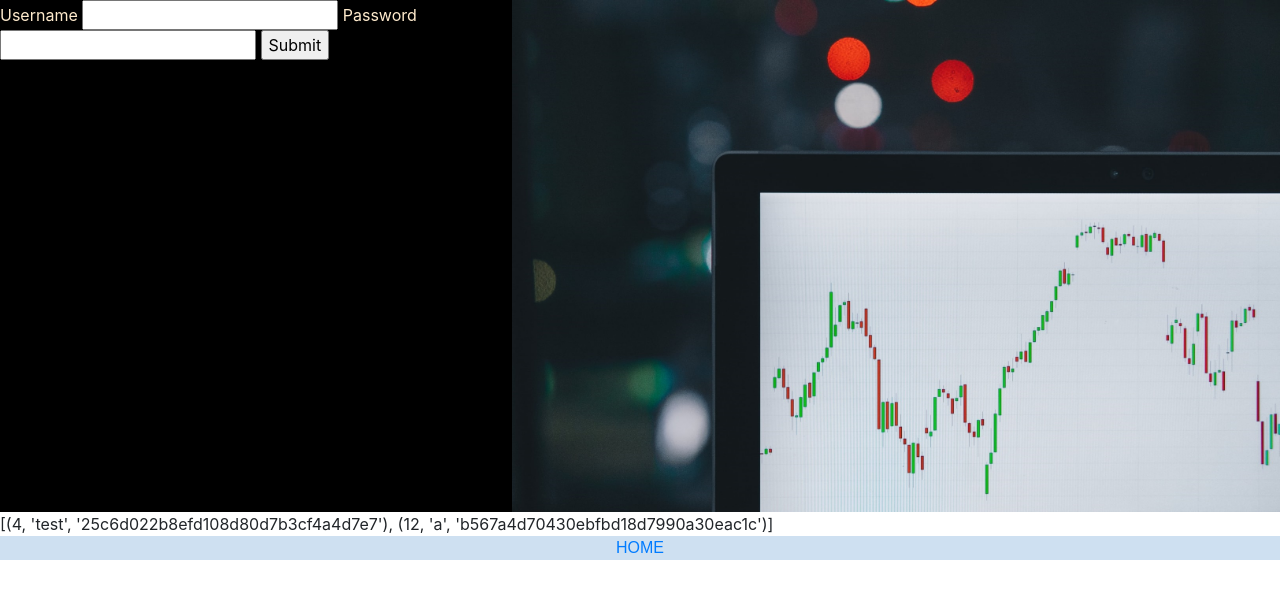
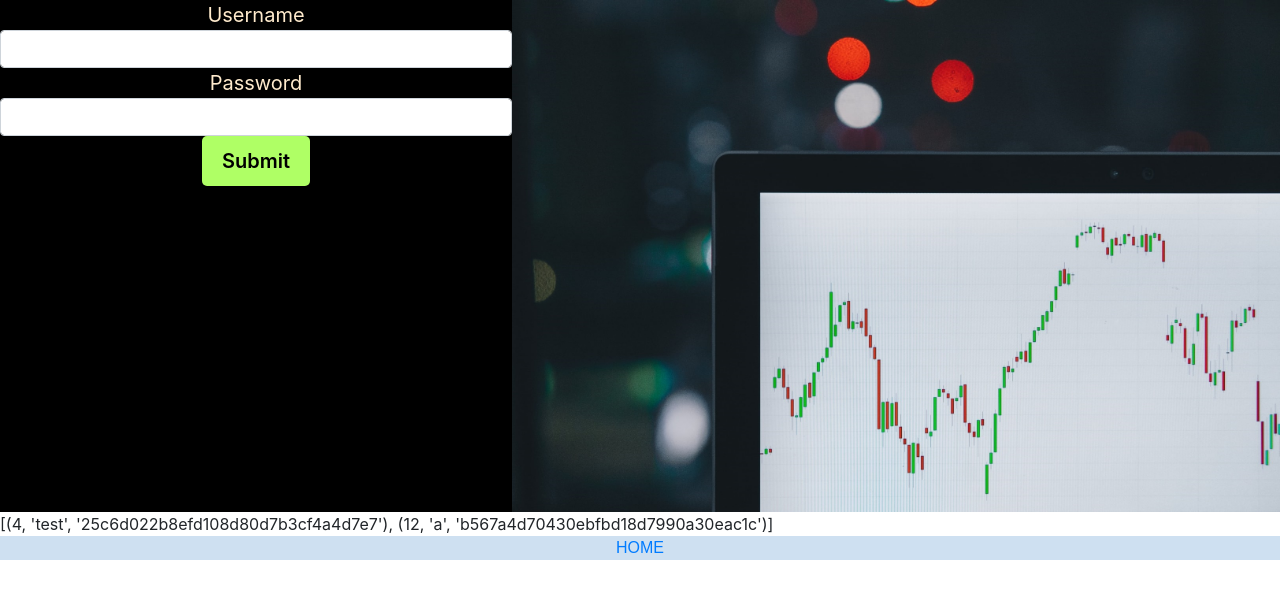
Before and after one commit to lucasdpau/stockfeels, a Flask app: page / in a window 1280 px wide. Shown: the part 152-751 px from the top of the page. Run offline with Flask 2, Linux system fonts and the light colour scheme; data comes from the database, SQL or seed files in the repository; both versions use the stored data as it was after the commit; some libraries are stand-ins or nearby versions.

Commit message:
modified entry datetime to conform with standards. profile has links to transaction details TODO. made login button look better

```diff
--- a/app.py
+++ b/app.py
@@ -70,9 +70,7 @@ def get_register():
         if not request.form.get("password") == request.form.get("confirm_password"):
             return "Passwords did not match"
         submitted_username, submitted_pass = request.form.get("username"), request.form.get("password")
-        #register functions returns bool depending on if theres a duplicate username
-
-        #successfully register!
+        #register functions returns bool depending on if theres a duplicate username, so True if name is available
         if functions.register(submitted_username, submitted_pass):
             #auto login after registering
             session["user_id"] = str(functions.get_user_id(submitted_username))
--- a/functions.py
+++ b/functions.py
@@ -124,7 +124,7 @@ def get_users_transactions(userid):
 def get_entry_datetime():
     connect = sqlite3.connect(DATABASE)
     db = connect.cursor()
-    db.execute("SELECT datetime('now')")
+    db.execute("SELECT strftime('%Y-%m-%dT%H:%M:%S')")
     time_string = db.fetchone()[0]
     db.close()
     connect.commit()
--- a/static/styles.css
+++ b/static/styles.css
@@ -27,6 +27,8 @@ footer {
     flex: 40%;
     background-color: black;
     color: blanchedalmond;
+    text-align: center;
+    font-size: 1.25em;
 }
 
 .right{
@@ -47,3 +49,16 @@ footer {
     border-color: black;
     border-style: solid;
 }
+
+#login-button{
+    background-color: rgb(175, 255, 101);
+    font-weight: 600;
+    text-align: center;
+    vertical-align: middle;
+    touch-action: manipulation;
+    cursor: pointer;
+    border: 1px solid transparent;
+    padding: 9px 19px;
+    border-radius: 5px;
+    justify-content: center;
+}
--- a/templates/index.html
+++ b/templates/index.html
@@ -8,9 +8,11 @@
     <div class="split">
         <div class="left">
             <form method="POST">
-                Username <input type="text" name="username">
-                Password <input type="password" name="password">
-                <input type="submit">
+                Username
+                <input type="text" name="username" class="form-control" >
+                Password
+                <input type="password" name="password" class="form-control" >
+                <input type="submit" id="login-button">
             </form>
 
         </div>
```
Also changed, not shown: templates/profile.html (+10 -2 lines), database.db, 1 other file.
